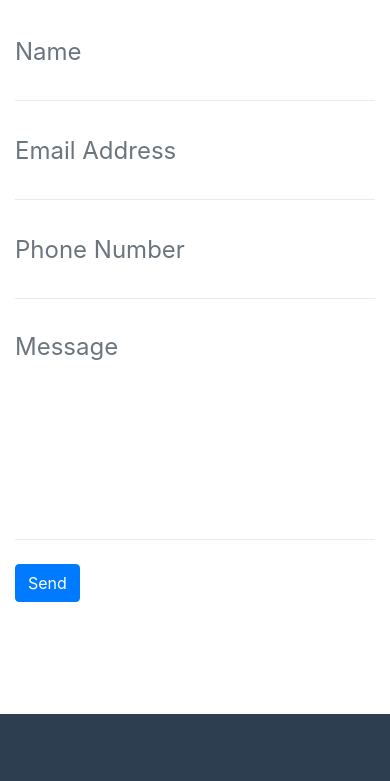
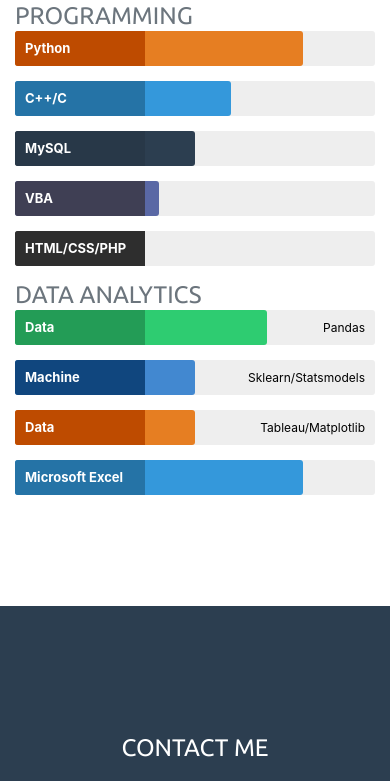
Before and after one commit to hokl374/hokl374.github.io, a website with bundled scripts: page index.html in a window 390 px wide. Shown: the part 4330-5111 px from the top of the page. Built offline with nearby package versions, Linux system fonts and the light colour scheme.

Commit message:
Updated Skills and Footer

```diff
--- a/index.html
+++ b/index.html
@@ -15,6 +15,7 @@
 
   <!-- Custom fonts for this template -->
   <link href="vendor/fontawesome-free/css/all.min.css" rel="stylesheet" type="text/css">
+  <link href="https://use.fontawesome.com/releases/v5.7.2/css/all.css" rel="stylesheet" integrity="sha384-fnmOCqbTlWIlj8LyTjo7mOUStjsKC4pOpQbqyi7RrhN7udi9RwhKkMHpvLbHG9Sr" crossorigin="anonymous">
   <link href="https://fonts.googleapis.com/css?family=Lato:400,700" rel="stylesheet" type="text/css">
   <link href="https://fonts.googleapis.com/css?family=Ubuntu:400,700,400italic,700italic" rel="stylesheet" type="text/css">
 
@@ -48,7 +49,7 @@
             <a class="nav-link py-3 px-0 px-lg-3 rounded js-scroll-trigger" href="#portfolio">Portfolio</a>
           </li>
           <li class="nav-item mx-0 mx-lg-1">
-            <a class="nav-link py-3 px-0 px-lg-3 rounded js-scroll-trigger" href="#contact">Contact</a>
+            <a class="nav-link py-3 px-0 px-lg-3 rounded js-scroll-trigger" href="#skills">Skills</a>
           </li>
         </ul>
       </div>
@@ -204,52 +205,82 @@
     </div>
   </section>
 
-
-  <!-- Contact Section -->
-  <section id="contact">
+<!-- Skills Section -->
+<section id="skills">
   <div class="container">
-      <h2 class="text-center text-uppercase text-secondary mb-0">Contact Me</h2>
+    <h2 class="text-center text-uppercase text-secondary mb-0">Skills</h2>
     <hr class="star-dark mb-5">
     <div class="row">
-        <div class="col-lg-8 mx-auto">
-          <!-- To configure the contact form email address, go to mail/contact_me.php and update the email address in the PHP file on line 19. -->
-          <!-- The form should work on most web servers, but if the form is not working you may need to configure your web server differently. -->
-          <form name="sentMessage" id="contactForm" novalidate="novalidate">
-            <div class="control-group">
-              <div class="form-group floating-label-form-group controls mb-0 pb-2">
-                <label>Name</label>
-                <input class="form-control" id="name" type="text" placeholder="Name" required="required" data-validation-required-message="Please enter your name.">
-                <p class="help-block text-danger"></p>
+    <div class="col-lg-1 mr-auto"></div>
+    <div class="col-lg-3 mr-auto">
+        <h4 class="text-left text-uppercase text-secondary mb-0">Programming</h4>
     </div>
+    <div class="col-lg-7 ml-auto">
+      <div class="skillbar clearfix " data-percent="80%">
+        <div class="skillbar-title" style="background: #d35400;"><span>Python</span></div>
+        <div class="skillbar-bar" style="background: #e67e22;"></div>
+        <div class="skill-bar-percent"></div>
+      </div> <!-- End Skill Bar -->
+
+      <div class="skillbar clearfix " data-percent="60%">
+        <div class="skillbar-title" style="background: #2980b9;"><span>C++/C</span></div>
+        <div class="skillbar-bar" style="background: #3498db;"></div>
+        <div class="skill-bar-percent"></div>
+      </div> <!-- End Skill Bar -->
+
+      <div class="skillbar clearfix " data-percent="50%">
+        <div class="skillbar-title" style="background: #2c3e50;"><span>MySQL</span></div>
+        <div class="skillbar-bar" style="background: #2c3e50;"></div>
+        <div class="skill-bar-percent"></div>
+      </div> <!-- End Skill Bar -->
+
+      <div class="skillbar clearfix " data-percent="40%">
+        <div class="skillbar-title" style="background: #46465e;"><span>VBA</span></div>
+        <div class="skillbar-bar" style="background: #5a68a5;"></div>
+        <div class="skill-bar-percent"></div>
+      </div> <!-- End Skill Bar -->
+
+      <div class="skillbar clearfix " data-percent="25%">
+        <div class="skillbar-title" style="background: #333333;"><span>HTML/CSS/PHP</span></div>
+        <div class="skillbar-bar" style="background: #525252;"></div>
+        <div class="skill-bar-percent"></div>
+      </div> <!-- End Skill Bar -->
     </div>
-            <div class="control-group">
-              <div class="form-group floating-label-form-group controls mb-0 pb-2">
-                <label>Email Address</label>
-                <input class="form-control" id="email" type="email" placeholder="Email Address" required="required" data-validation-required-message="Please enter your email address.">
-                <p class="help-block text-danger"></p>
+    <div class="col-lg-1 mr-auto"></div>
   </div>
+
+<div class="row">
+  <div class="col-lg-1 mr-auto"></div>
+  <div class="col-lg-3 mr-auto">
+      <h4 class="text-left text-uppercase text-secondary mb-0">Data Analytics</h4>
   </div>
-            <div class="control-group">
-              <div class="form-group floating-label-form-group controls mb-0 pb-2">
-                <label>Phone Number</label>
-                <input class="form-control" id="phone" type="tel" placeholder="Phone Number" required="required" data-validation-required-message="Please enter your phone number.">
-                <p class="help-block text-danger"></p>
+  <div class="col-lg-7 ml-auto">
+  <div class="skillbar clearfix " data-percent="70%">
+      <div class="skillbar-title" style="background: #27ae60;"><span>Data Manipulation</span></div>
+      <div class="skillbar-bar" style="background: #2ecc71;"></div>
+      <div class="skill-bar-percent">Pandas</div>
+    </div> <!-- End Skill Bar -->
+
+    <div class="skillbar clearfix " data-percent="50%">
+      <div class="skillbar-title" style="background: #124e8c;"><span>Machine Learning</span></div>
+      <div class="skillbar-bar" style="background: #4288d0;"></div>
+      <div class="skill-bar-percent">Sklearn/Statsmodels</div>
+    </div> <!-- End Skill Bar -->
+
+    <div class="skillbar clearfix " data-percent="50%">
+        <div class="skillbar-title" style="background: #d35400;"><span>Data Visualisation</span></div>
+        <div class="skillbar-bar" style="background: #e67e22;"></div>
+        <div class="skill-bar-percent">Tableau/Matplotlib</div>
+    </div> <!-- End Skill Bar -->
+
+    <div class="skillbar clearfix " data-percent="80%">
+      <div class="skillbar-title" style="background: #2980b9;"><span>Microsoft Excel</span></div>
+      <div class="skillbar-bar" style="background: #3498db;"></div>
+      <div class="skill-bar-percent"></div>
+    </div> <!-- End Skill Bar -->
+
     </div>
-            </div>
-            <div class="control-group">
-              <div class="form-group floating-label-form-group controls mb-0 pb-2">
-                <label>Message</label>
-                <textarea class="form-control" id="message" rows="5" placeholder="Message" required="required" data-validation-required-message="Please enter a message."></textarea>
-                <p class="help-block text-danger"></p>
-              </div>
-            </div>
-            <br>
-            <div id="success"></div>
-            <div class="form-group">
-              <button type="submit" class="btn btn-primary btn-xl" id="sendMessageButton">Send</button>
-            </div>
-          </form>
-        </div>
+    <div class="col-lg-1 mr-auto"></div>
   </div>
   </div>
 </section>
@@ -258,45 +289,40 @@
   <footer class="footer text-center">
     <div class="container">
       <div class="row">
-        <div class="col-md-4 mb-5 mb-lg-0">
+        <div class="col-md-4 mb-5 mb-lg-0"><!--
           <h4 class="text-uppercase mb-4">Location</h4>
           <p class="lead mb-0">2215 John Daniel Drive
-            <br>Clark, MO 65243</p>
+            <br>Clark, MO 65243</p>-->
         </div>
         <div class="col-md-4 mb-5 mb-lg-0">
-          <h4 class="text-uppercase mb-4">Around the Web</h4>
+          <h4 class="text-uppercase mb-4">Contact Me</h4>
           <ul class="list-inline mb-0">
             <li class="list-inline-item">
-              <a class="btn btn-outline-light btn-social text-center rounded-circle" href="#">
-                <i class="fab fa-fw fa-facebook-f"></i>
+              <a class="btn btn-outline-light btn-social text-center rounded-circle" href="mailto: kailun@u.nus.edu">
+                <i class="far fa-envelope"></i>
               </a>
             </li>
             <li class="list-inline-item">
-              <a class="btn btn-outline-light btn-social text-center rounded-circle" href="#">
-                <i class="fab fa-fw fa-google-plus-g"></i>
+                <a class="btn btn-outline-light btn-social text-center rounded-circle" href="skype: ho.kailun?add">
+                  <i class="fab fa-fw fa-skype"></i>
                 </a>
               </li>
             <li class="list-inline-item">
-              <a class="btn btn-outline-light btn-social text-center rounded-circle" href="#">
-                <i class="fab fa-fw fa-twitter"></i>
-              </a>
-            </li>
-            <li class="list-inline-item">
-              <a class="btn btn-outline-light btn-social text-center rounded-circle" href="#">
+              <a class="btn btn-outline-light btn-social text-center rounded-circle" href="https://www.linkedin.com/in/kailun-ho/">
                 <i class="fab fa-fw fa-linkedin-in"></i>
               </a>
             </li>
             <li class="list-inline-item">
-              <a class="btn btn-outline-light btn-social text-center rounded-circle" href="#">
-                <i class="fab fa-fw fa-dribbble"></i>
+              <a class="btn btn-outline-light btn-social text-center rounded-circle" href="https://github.com/hokl374/">
+                <i class="fab fa-fw fa-github"></i>
               </a>
             </li>
           </ul>
         </div>
-        <div class="col-md-4">
+        <div class="col-md-4"><!--
           <h4 class="text-uppercase mb-4">About Freelancer</h4>
           <p class="lead mb-0">Freelance is a free to use, open source Bootstrap theme created by
-            <a href="http://startbootstrap.com">Start Bootstrap</a>.</p>
+            <a href="http://startbootstrap.com">Start Bootstrap</a>.</p>-->
         </div>
       </div>
     </div>
@@ -304,7 +330,7 @@
 
   <div class="copyright py-4 text-center text-white">
     <div class="container">
-      <small>Copyright &copy; Your Website 2019</small>
+      <small>Copyright &copy; Ho Kai Lun 2019</small>
     </div>
   </div>
 
@@ -464,6 +490,17 @@
   <!-- Custom scripts for this template -->
   <script src="js/freelancer.min.js"></script>
 
+  <!-- Additional Scripts for Skills Bars -->
+  <script>
+    jQuery(document).ready(function(){
+	    jQuery('.skillbar').each(function(){
+	    	jQuery(this).find('.skillbar-bar').animate({
+		    	width:jQuery(this).attr('data-percent')
+    		},1000);
+    	});
+    });
+  </script>
+
 </body>
 
 </html>
--- /dev/null
+++ b/scss/_skillsbar.scss
@@ -0,0 +1,73 @@
+//Styling for Skills Bars
+.skillbar {
+	position:relative;
+	display:block;
+	margin-bottom:15px;
+	width:100%;
+	background:#eee;
+	height:35px;
+	border-radius:3px;
+	-moz-border-radius:3px;
+	-webkit-border-radius:3px;
+	-webkit-transition:0.4s linear;
+	-moz-transition:0.4s linear;
+	-ms-transition:0.4s linear;
+	-o-transition:0.4s linear;
+	transition:0.4s linear;
+	-webkit-transition-property:width, background-color;
+	-moz-transition-property:width, background-color;
+	-ms-transition-property:width, background-color;
+	-o-transition-property:width, background-color;
+	transition-property:width, background-color;
+}
+
+.skillbar-title {
+	position:absolute;
+	top:0;
+	left:0;
+    width:130px;
+	font-weight:bold;
+	font-size:13px;
+	color:#ffffff;
+	background:#6adcfa;
+	-webkit-border-top-left-radius:3px;
+	-webkit-border-bottom-left-radius:4px;
+	-moz-border-radius-topleft:3px;
+	-moz-border-radius-bottomleft:3px;
+	border-top-left-radius:3px;
+	border-bottom-left-radius:3px;
+}
+
+.skillbar-title span {
+	display:block;
+	background:rgba(0, 0, 0, 0.1);
+	padding:0 10px;
+	height:35px;
+	line-height:35px;
+	-webkit-border-top-left-radius:3px;
+	-webkit-border-bottom-left-radius:3px;
+	-moz-border-radius-topleft:3px;
+	-moz-border-radius-bottomleft:3px;
+	border-top-left-radius:3px;
+	border-bottom-left-radius:3px;
+}
+
+.skillbar-bar {
+	height:35px;
+	width:0px;
+	background:#6adcfa;
+	border-radius:3px;
+	-moz-border-radius:3px;
+	-webkit-border-radius:3px;
+}
+
+.skill-bar-percent {
+	position:absolute;
+	right:10px;
+	top:0;
+	font-size:12px;
+	height:35px;
+	line-height:35px;
+	color:#ffffff;
+	color:rgba(0, 0, 0, 1);
+}
--- a/scss/freelancer.scss
+++ b/scss/freelancer.scss
@@ -7,3 +7,4 @@
 @import "contact.scss";
 @import "footer.scss";
 @import "bootstrap-overrides.scss";
+@import "skillsbar.scss";
```
Also changed, not shown: css/freelancer.css, css/freelancer.min.css. Lines whose indentation alone changed are shown as unchanged.
